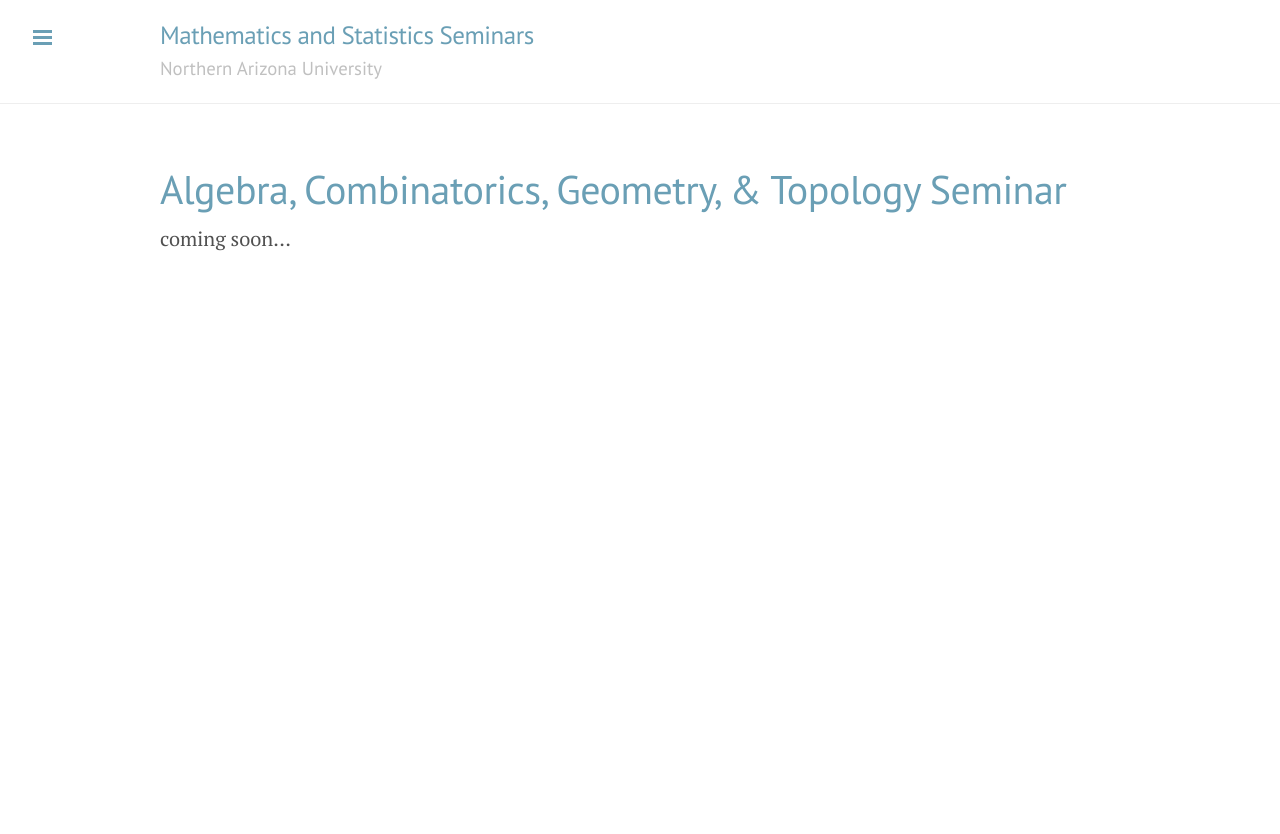
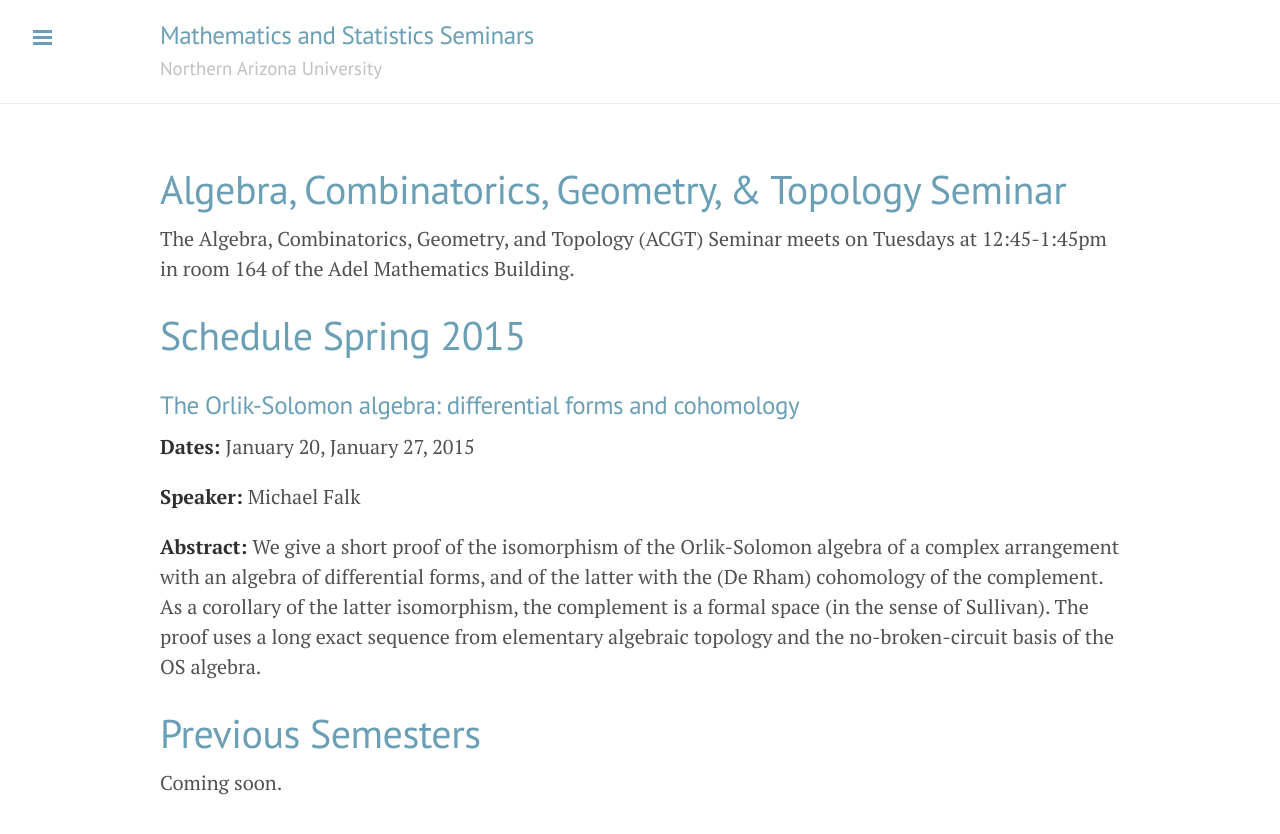
Before and after one commit to NAUMathStat/seminars, a Jekyll site: the page built from acgtSpring2015.md, in a window 1280 px wide. Shown: the top 834 px of the page. Built offline with Jekyll 4.4.1, drawn with Linux system fonts in a browser that asks for light colours; Markdown is read by kramdown in place of the engine named in the settings.

Commit message:
Updates to ACGT

```diff
--- a/acgtSpring2015.md
+++ b/acgtSpring2015.md
@@ -3,4 +3,18 @@ layout: page
 title: Algebra, Combinatorics, Geometry, & Topology Seminar
 ---
 
-coming soon...
+The Algebra, Combinatorics, Geometry, and Topology (ACGT) Seminar meets on Tuesdays at 12:45-1:45pm in room 164 of the Adel Mathematics Building.
+
+# Schedule Spring 2015 #
+
+### The Orlik-Solomon algebra: differential forms and cohomology ###
+
+**Dates:** January 20, January 27, 2015
+
+**Speaker:** Michael Falk
+
+**Abstract:** We give a short proof of the isomorphism of the Orlik-Solomon algebra of a complex arrangement with an algebra of differential forms, and of the latter with the (De Rham) cohomology of the complement. As a corollary of the latter isomorphism, the complement is a formal space (in the sense of Sullivan). The proof uses a long exact sequence from elementary algebraic topology and the no-broken-circuit basis of the OS algebra.
+
+# Previous Semesters ##
+
+Coming soon.
```
